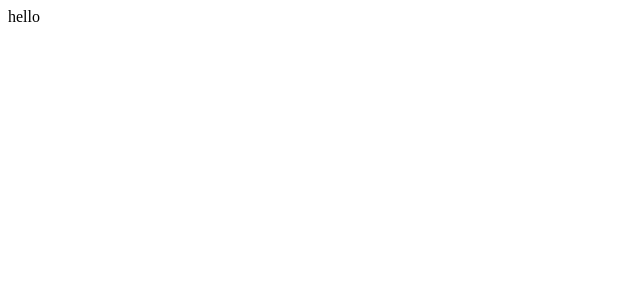
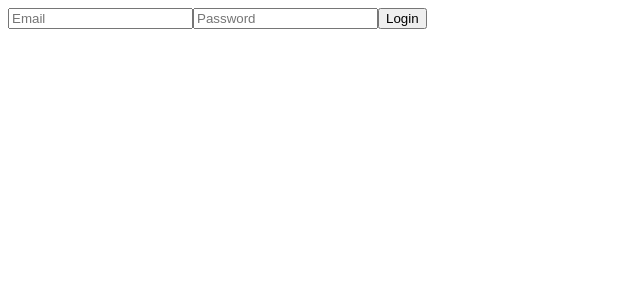
Before and after one commit to Aryanjoshi99999/Zeno, a React (Vite) app in the folder Frontend/: page / in a window 1280 px wide. Shown: the top 300 px of the page, without its empty margins (0-640 px from the left). Built offline with nearby package versions, Linux system fonts and the light colour scheme.

Commit message:
completed the step 3 of development

```diff
--- a/Frontend/package.json
+++ b/Frontend/package.json
@@ -10,8 +10,11 @@
     "preview": "vite preview"
   },
   "dependencies": {
+    "axios": "^1.9.0",
     "react": "^19.1.0",
-    "react-dom": "^19.1.0"
+    "react-dom": "^19.1.0",
+    "socket.io": "^4.8.1",
+    "socket.io-client": "^4.8.1"
   },
   "devDependencies": {
     "@eslint/js": "^9.25.0",
--- a/Frontend/src/App.jsx
+++ b/Frontend/src/App.jsx
@@ -1,13 +1,160 @@
-import { useState } from "react";
-import reactLogo from "./assets/react.svg";
-import viteLogo from "/vite.svg";
+import { useState, useEffect } from "react";
+import { io } from "socket.io-client";
+import axios from "axios";
 import "./App.css";
 
 function App() {
+  const [socket, setSocket] = useState(null);
+  const [token, setToken] = useState(null);
+  const [email, setEmail] = useState("");
+  const [password, setPassword] = useState("");
+  const [login, setLogin] = useState(false);
+  const [onlineUsers, setOnlineUsers] = useState([]);
+
+  useEffect(() => {
+    if (!token) {
+      return;
+    }
+    const newSocket = io("http://localhost:5000", {
+      auth: {
+        token: localStorage.getItem("token"),
+      },
+    });
+
+    newSocket.on("connect", () => {
+      console.log("Connected to server");
+      console.log("Socket connected with ID:", newSocket.id);
+
+      getOnlineUsers();
+    });
+
+    newSocket.on("user-online", ({ userId }) => {
+      console.log(`${userId} came online`);
+      console.log("Socket connected with ID:", newSocket.id);
+      getOnlineUsers();
+    });
+
+    newSocket.on("user-offline", ({ userId }) => {
+      console.log(`${userId} went offline`);
+      getOnlineUsers();
+    });
+
+    setSocket(newSocket);
+
+    return () => {
+      newSocket.disconnect();
+      console.log("disconnected");
+    };
+  }, [token]);
+
+  useEffect(() => {
+    const storedToken = localStorage.getItem("token");
+    if (storedToken) {
+      setToken(storedToken);
+      setLogin(true);
+    }
+  }, []);
+
+  async function getOnlineUsers() {
+    const data = await axios.get(
+      "http://localhost:5000/api/user/online-users",
+      {
+        headers: {
+          Authorization: `Bearer ${token}`,
+        },
+      }
+    );
+    // return (
+    //   <ul>
+    //     {data.map((user, index) => {
+    //       <li key={index}>{user}</li>;
+    //     })}
+    //   </ul>
+    // );
+    //)
+    setOnlineUsers(data.data);
+  }
+
+  const handleSubmit = async (e) => {
+    e.preventDefault();
+
+    try {
+      const response = await axios.post(
+        "http://localhost:5000/api/user/login",
+        {
+          email,
+          password,
+        }
+      );
+
+      setLogin(true);
+
+      // const data = await response.json();
+      const newToken = response.data.data.token;
+
+      localStorage.setItem("token", newToken);
+
+      setToken(newToken);
+
+      alert("Login successful");
+    } catch (err) {
+      console.error("Login error:", err.message);
+      alert(`Login failed: ${err.message}`);
+    }
+  };
+
+  const handleLogout = async (e) => {
+    e.preventDefault();
+
+    try {
+      if (socket) {
+        socket.disconnect();
+      }
+
+      localStorage.removeItem("token");
+      setToken(null);
+      setLogin(false);
+      setSocket(null);
+
+      console.log("Logout successful");
+    } catch (err) {
+      console.error("Logout error:", err.message);
+    }
+  };
   return (
-    <>
-      <div>hello</div>
-    </>
+    <div className="app-container">
+      {login ? (
+        <div className="logged-in">
+          <ul>
+            {onlineUsers.map((user, index) => (
+              <li key={index}>{user}</li>
+            ))}
+          </ul>
+
+          <button type="submit" onClick={handleLogout}>
+            Logout
+          </button>
+        </div>
+      ) : (
+        <form onSubmit={handleSubmit}>
+          <input
+            type="email"
+            placeholder="Email"
+            value={email}
+            onChange={(e) => setEmail(e.target.value)}
+            required
+          />
+          <input
+            type="password"
+            placeholder="Password"
+            value={password}
+            onChange={(e) => setPassword(e.target.value)}
+            required
+          />
+          <button type="submit">Login</button>
+        </form>
+      )}
+    </div>
   );
 }
 
```
Also changed, not shown: 1 other file (tests, documents, lock files or other folders).
